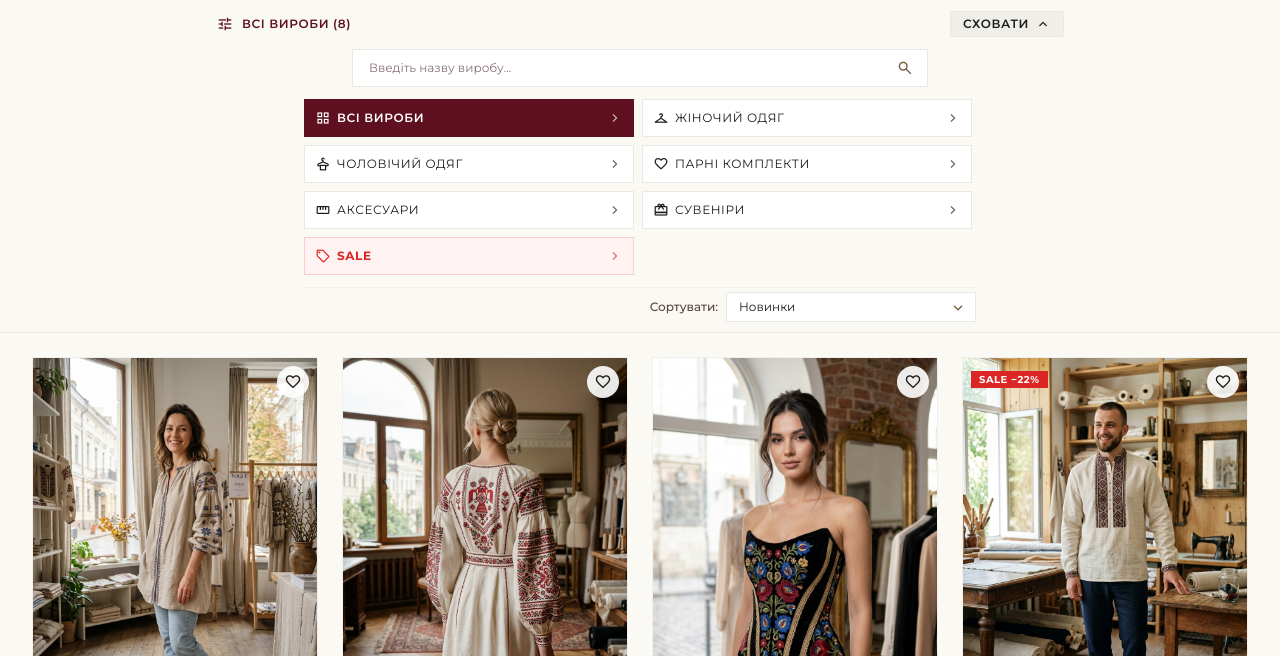
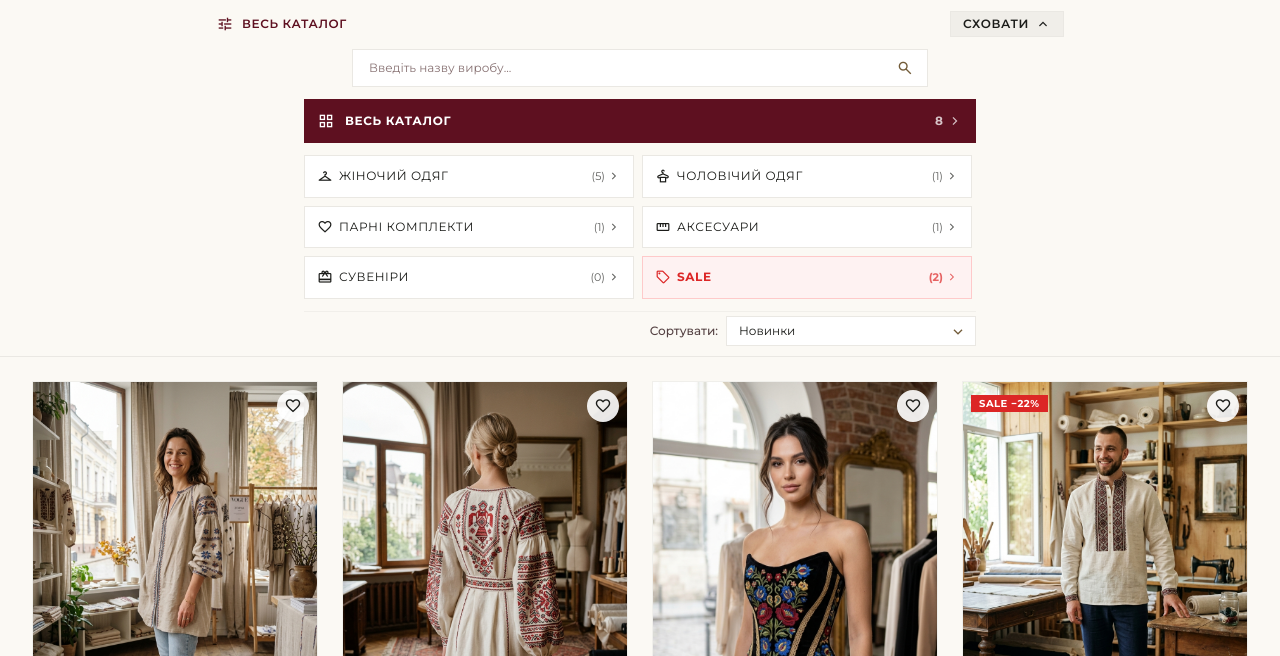
Before and after one commit to jaccoara-cpu/belle-atelier, a website: page public/catalog.html in a window 1280 px wide. Shown: the part 144-800 px from the top of the page. Drawn offline with nearby package versions, Linux system fonts and the light colour scheme; a web font is replaced by a local one.

Commit message:
Refine catalog top button, category count tags and breadcrumbs

```diff
--- a/public/catalog.html
+++ b/public/catalog.html
@@ -121,7 +121,12 @@
             <span class="material-symbols-outlined text-[18px] text-secondary absolute right-3.5 top-2.5 pointer-events-none">search</span>
           </div>
 
-          <!-- Categories in small rectangles, 2 per row -->
+          <!-- Full-width top button: Весь каталог -->
+          <div class="max-w-2xl mx-auto" id="catalog-all-category-btn-container">
+            <!-- Rendered by JS -->
+          </div>
+
+          <!-- Categories in neat narrow rectangles, 2 per row -->
           <div class="grid grid-cols-2 gap-2 max-w-2xl mx-auto max-h-48 overflow-y-auto pr-1" id="catalog-category-grid">
             <!-- Dynamically rendered -->
           </div>
@@ -318,35 +323,44 @@
       const statusLabel = document.getElementById('filter-current-status-label');
       const categories = (typeof BelleStore !== 'undefined' && BelleStore.getCategories) ? BelleStore.getCategories() : [];
       const allProds = getAllProducts();
+      const allBtnContainer = document.getElementById('catalog-all-category-btn-container');
 
       const activeCatObj = categories.find(c => c.id === activeCategory);
       if (statusLabel) {
         if (activeCategory === 'all') {
-          statusLabel.textContent = `Всі вироби (${allProds.length})`;
+          statusLabel.textContent = `Весь каталог`;
         } else if (activeCatObj) {
           statusLabel.textContent = `${activeCatObj.name}`;
         }
       }
 
-      if (gridContainer) {
-        let html = '';
-
-        // All categories button (clean rectangle)
+      // 1. Render long elongated top button for "Весь каталог"
+      if (allBtnContainer) {
         const isAllActive = activeCategory === 'all';
-        html += `
-          <button onclick="selectCategory('all')" type="button" class="flex items-center justify-between p-2.5 border ${isAllActive ? 'bg-primary text-white border-primary shadow-xs font-bold' : 'bg-surface-container-lowest border-surface-container-high hover:border-primary/50 text-on-surface'} transition-all rounded-xs text-left">
-            <span class="flex items-center gap-1.5">
-              <span class="material-symbols-outlined text-[16px]">grid_view</span>
-              <span class="text-xs uppercase tracking-wider font-semibold">Всі вироби</span>
+        allBtnContainer.innerHTML = `
+          <button onclick="selectCategory('all')" type="button" class="w-full flex items-center justify-between p-3 border transition-all rounded-xs text-left ${
+            isAllActive
+              ? 'bg-primary text-white border-primary shadow-xs font-bold'
+              : 'bg-surface-container-lowest border-surface-container-high hover:border-primary/50 text-on-surface'
+          }">
+            <span class="flex items-center gap-2.5">
+              <span class="material-symbols-outlined text-[18px]">grid_view</span>
+              <span class="text-xs uppercase tracking-wider font-bold">Весь каталог</span>
             </span>
-            <span class="material-symbols-outlined text-[16px] opacity-70">chevron_right</span>
+            <span class="flex items-center gap-1 text-xs opacity-75">
+              <span>${allProds.length}</span>
+              <span class="material-symbols-outlined text-[16px]">chevron_right</span>
+            </span>
           </button>
         `;
+      }
 
-        // Dynamic categories in rectangles (2 per row, without counts inside the catalog grid)
-        categories.forEach(cat => {
+      // 2. Render categories in 2-column neat narrow rectangles
+      if (gridContainer) {
+        gridContainer.innerHTML = categories.map(cat => {
           const isSale = cat.id === 'sale' || cat.isSale || cat.name.toUpperCase().includes('SALE');
           const isActive = activeCategory === cat.id;
+          const count = allProds.filter(p => isSale ? p.sale : (p.cat === cat.id || p.category === cat.id)).length;
 
           let btnClass = '';
           if (isActive) {
@@ -359,18 +373,19 @@
               : 'bg-surface-container-lowest border-surface-container-high hover:border-primary/50 text-on-surface';
           }
 
-          html += `
-            <button onclick="selectCategory('${cat.id}')" type="button" class="flex items-center justify-between p-2.5 border ${btnClass} transition-all rounded-xs text-left">
-              <span class="flex items-center gap-1.5">
-                <span class="material-symbols-outlined text-[16px]">${isSale ? 'local_offer' : (cat.icon || 'folder')}</span>
-                <span class="text-xs uppercase tracking-wider ${isSale && !isActive ? 'text-red-600 font-bold' : ''}">${cat.name}</span>
+          return `
+            <button onclick="selectCategory('${cat.id}')" type="button" class="flex items-center justify-between p-2.5 sm:p-3 border ${btnClass} transition-all rounded-xs text-left">
+              <span class="flex items-center gap-1.5 truncate">
+                <span class="material-symbols-outlined text-[16px] shrink-0">${isSale ? 'local_offer' : (cat.icon || 'folder')}</span>
+                <span class="text-xs uppercase tracking-wider truncate ${isSale && !isActive ? 'text-red-600 font-bold' : ''}">${cat.name}</span>
               </span>
-              <span class="material-symbols-outlined text-[16px] opacity-70">chevron_right</span>
+              <span class="flex items-center gap-0.5 text-[11px] opacity-70 shrink-0 ml-1">
+                <span>(${count})</span>
+                <span class="material-symbols-outlined text-[14px]">chevron_right</span>
+              </span>
             </button>
           `;
-        });
-
-        gridContainer.innerHTML = html;
+        }).join('');
       }
 
       // Also populate mobile top drawer categories
```
Also changed, not shown: public/product.html (+4 -3 lines).
